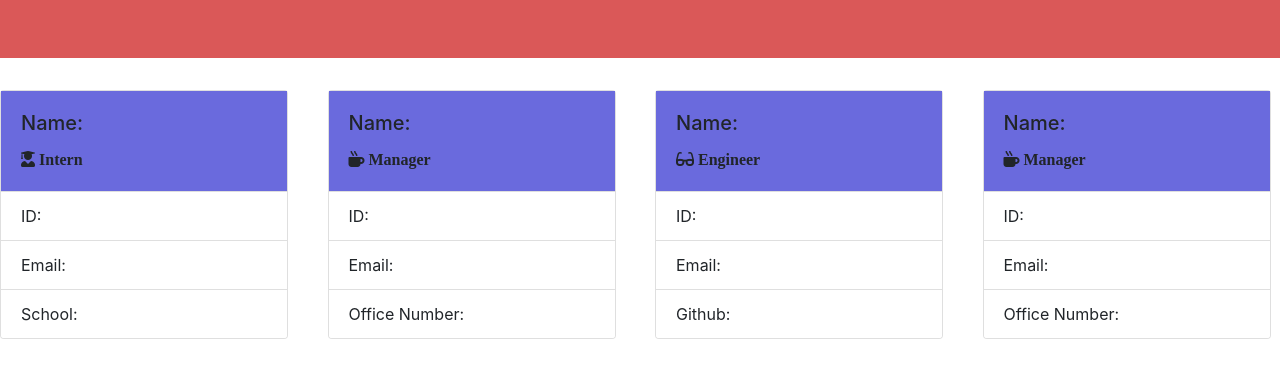
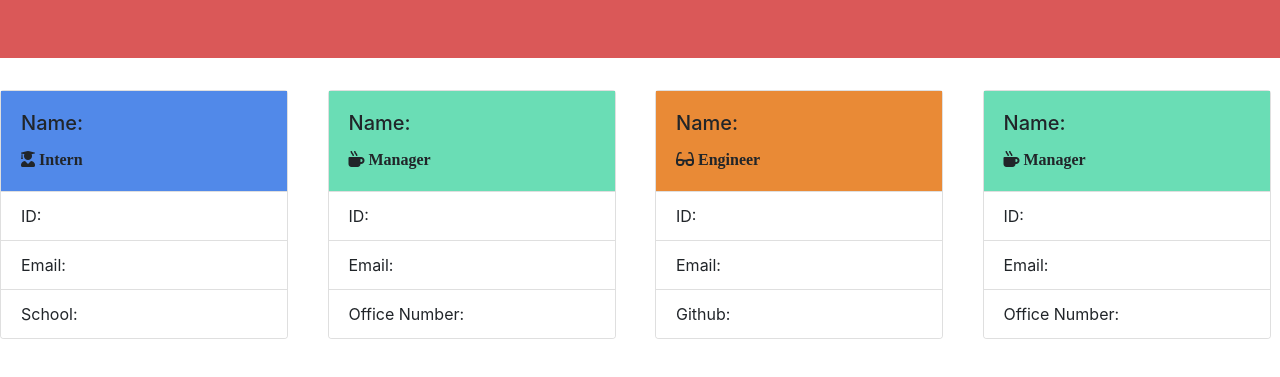
Before and after one commit to Samya129/Team-Profile-Generator, a website: page src/Template.html in a window 1280 px wide. Shown: the part 153-530 px from the top of the page. Drawn offline with nearby package versions, Linux system fonts and the light colour scheme.

Commit message:
Fixed manager card issue to append other cards next to manager card, modified styling within index.js file and template.html so that each member has a unique colored card.

```diff
--- a/src/Template.html
+++ b/src/Template.html
@@ -46,7 +46,7 @@
     <div class="row">
       <div class="col-md-3">
         <div class="card" style="width: 18rem">
-          <div class="card-body" style="background-color: rgb(106, 106, 221)">
+          <div class="card-body" style="background-color: rgb(81, 137, 233)">
             <h5 class="card-title">Name:</h5>
             <h6 class="card-title"></h6>
             <i class="fas fa-user-graduate"> Intern</i>
@@ -61,7 +61,7 @@
       <!-- Card 2 -->
       <div class="col-3">
         <div class="card" style="width: 18rem">
-          <div class="card-body" style="background-color: rgb(106, 106, 221)">
+          <div class="card-body" style="background-color: rgb(106, 221, 181)">
             <h5 class="card-title">Name:</h5>
             <h6 class="card-title"></h6>
             <i class="fas fa-mug-hot"> Manager</i>
@@ -73,11 +73,11 @@
           </ul>
         </div>
       </div>
-      <br>
+      <br />
       <!-- Card 3 -->
       <div class="col-3">
         <div class="card" style="width: 18rem">
-          <div class="card-body" style="background-color: rgb(106, 106, 221)">
+          <div class="card-body" style="background-color: rgb(233, 138, 54)">
             <h5 class="card-title">Name:</h5>
             <h6 class="card-title"></h6>
             <i class="fas fa-glasses"> Engineer</i>
@@ -94,7 +94,7 @@
       <!-- Card 4 -->
       <div class="col-3">
         <div class="card" style="width: 18rem">
-          <div class="card-body" style="background-color: rgb(106, 106, 221)">
+          <div class="card-body" style="background-color: rgb(106, 221, 181)">
             <h5 class="card-title">Name:</h5>
             <h6 class="card-title"></h6>
             <i class="fas fa-mug-hot"> Manager</i>
```
Also changed, not shown: index.js (+7 -6 lines), dist/Team-Profile-Generator.html (added).
